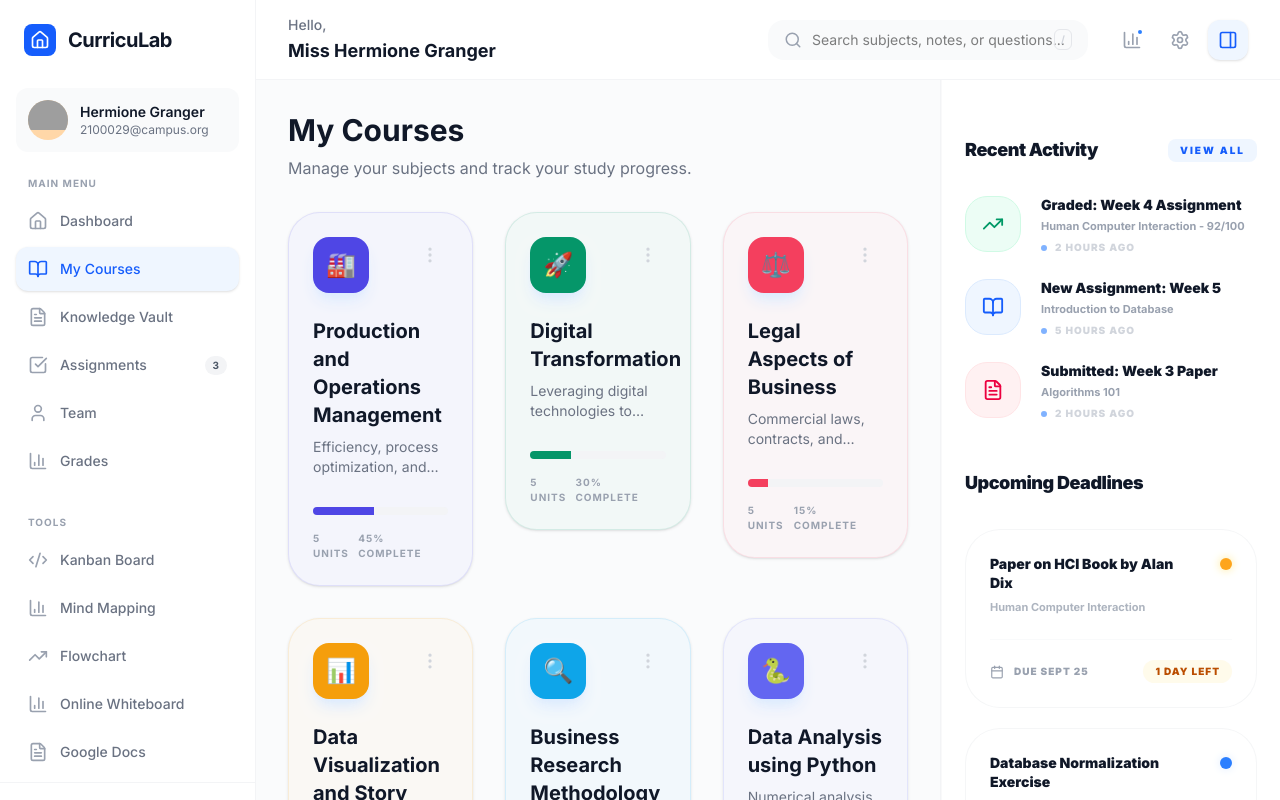
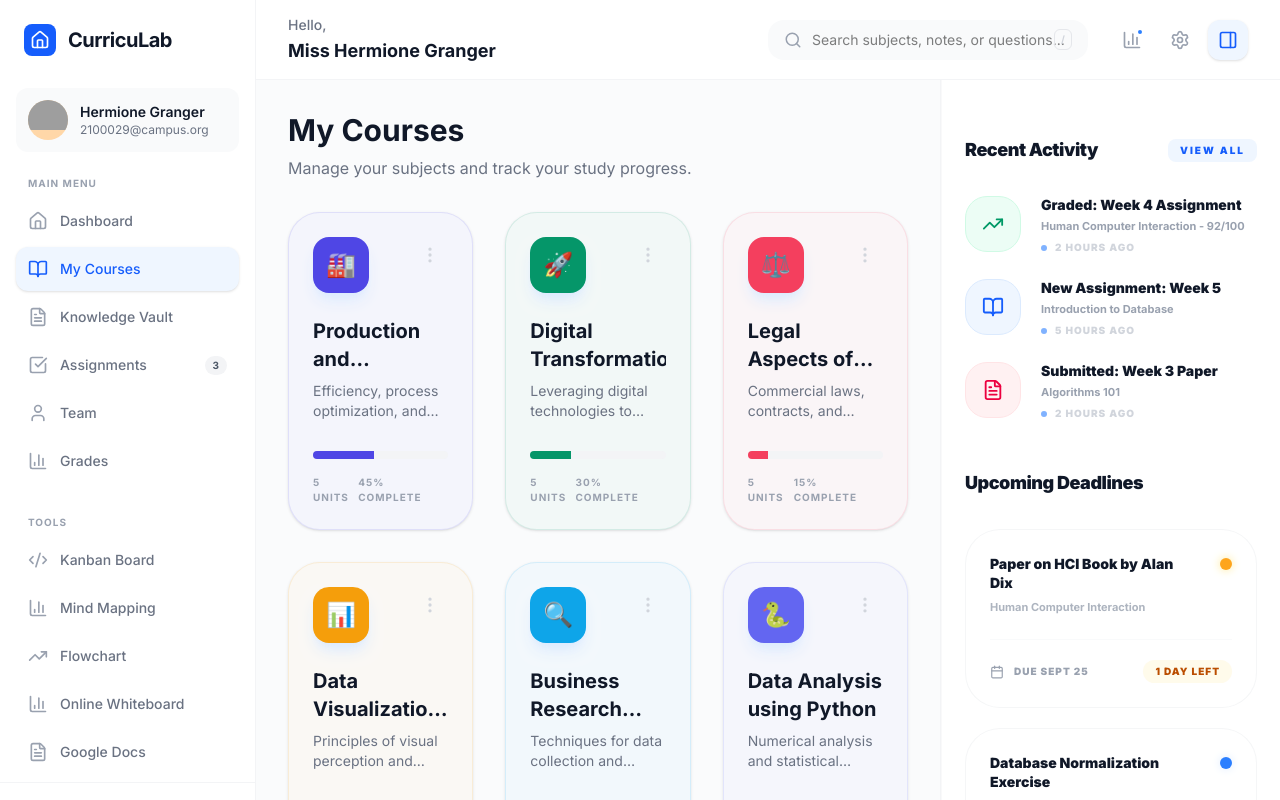
Before and after one commit to Harry-0402/CurricuLab, a Next.js app: page /subjects in a window 1280 px wide. Built offline with nearby package versions, Linux system fonts and the light colour scheme; grey boxes are pictures that could not be loaded.

Commit message:
feat: enable subject card menu and standardise height

```diff
--- a/components/web/SubjectCard.tsx
+++ b/components/web/SubjectCard.tsx
@@ -5,6 +5,7 @@ import Link from 'next/link';
 import { Icons } from '@/components/shared/Icons';
 import { ProgressBar } from '@/components/shared/ProgressBar';
 import { Subject } from '@/types';
+import { cn } from '@/lib/utils';
 
 interface SubjectCardProps {
     subject: Subject;
@@ -12,11 +13,32 @@ interface SubjectCardProps {
 
 export function SubjectCard({ subject }: SubjectCardProps) {
     const IconComponent = (Icons as any)[subject.icon];
+    const [isMenuOpen, setIsMenuOpen] = React.useState(false);
+    const menuRef = React.useRef<HTMLDivElement>(null);
+
+    React.useEffect(() => {
+        function handleClickOutside(event: MouseEvent) {
+            if (menuRef.current && !menuRef.current.contains(event.target as Node)) {
+                setIsMenuOpen(false);
+            }
+        }
+        document.addEventListener("mousedown", handleClickOutside);
+        return () => document.removeEventListener("mousedown", handleClickOutside);
+    }, []);
+
+    const handleAction = (e: React.MouseEvent, action: string) => {
+        e.preventDefault();
+        e.stopPropagation();
+        setIsMenuOpen(false);
+        // Placeholder for actual implementation
+        console.log(`${action} subject ${subject.id}`);
+        alert(`${action} feature coming soon for ${subject.title}!`);
+    };
 
     return (
-        <Link href={`/subject/${subject.id}`} className="block group">
+        <Link href={`/subject/${subject.id}`} className="block group h-full">
             <div
-                className="p-6 rounded-[32px] border shadow-sm group-hover:shadow-md transition-all duration-500"
+                className="p-6 rounded-[32px] border shadow-sm group-hover:shadow-md transition-all duration-500 h-full flex flex-col"
                 style={{
                     backgroundColor: `${subject.color}08`, // ~3% opacity tint
                     borderColor: `${subject.color}20`  // ~12% opacity border
@@ -24,7 +46,7 @@ export function SubjectCard({ subject }: SubjectCardProps) {
             >
                 <div className="flex items-start justify-between mb-6">
                     <div
-                        className="w-14 h-14 rounded-2xl flex items-center justify-center text-white shadow-lg shadow-blue-100 group-hover:scale-110 transition-transform duration-300 overflow-hidden"
+                        className="w-14 h-14 rounded-2xl flex items-center justify-center text-white shadow-lg shadow-blue-100 group-hover:scale-110 transition-transform duration-300 overflow-hidden shrink-0"
                         style={{ backgroundColor: subject.color }}
                     >
                         {IconComponent ? (
@@ -34,18 +56,23 @@ export function SubjectCard({ subject }: SubjectCardProps) {
                         )}
                     </div>
 
-                    <div className="relative group/settings">
+                    <div className="relative" ref={menuRef}>
                         <button
                             onClick={(e) => {
                                 e.preventDefault();
                                 e.stopPropagation();
+                                setIsMenuOpen(!isMenuOpen);
                             }}
-                            className="p-2 text-gray-300 hover:text-blue-600 hover:bg-blue-50 rounded-xl transition-all active:scale-95"
+                            className={cn(
+                                "p-2 rounded-xl transition-all active:scale-95",
+                                isMenuOpen ? "text-blue-600 bg-blue-50" : "text-gray-300 hover:text-blue-600 hover:bg-blue-50"
+                            )}
                         >
                             <Icons.MoreVertical size={20} />
                         </button>
 
-                        <div className="absolute right-0 top-full mt-2 w-36 bg-white rounded-2xl shadow-xl border border-gray-100 py-2 hidden group-hover/settings:block animate-in fade-in slide-in-from-top-2 z-10">
+                        {isMenuOpen && (
+                            <div className="absolute right-0 top-full mt-2 w-40 bg-white rounded-2xl shadow-xl border border-gray-100 py-2 animate-in fade-in zoom-in-95 z-20">
                                 {[
                                     { label: 'Add Unit', icon: Icons.PlusCircle, color: 'text-blue-600' },
                                     { label: 'Edit', icon: Icons.Edit, color: 'text-gray-600' },
@@ -53,12 +80,7 @@ export function SubjectCard({ subject }: SubjectCardProps) {
                                 ].map((opt, i) => (
                                     <button
                                         key={i}
-                                    onClick={(e) => {
-                                        e.preventDefault();
-                                        e.stopPropagation();
-                                        // Mock action
-                                        console.log(`${opt.label} subject ${subject.id}`);
-                                    }}
+                                        onClick={(e) => handleAction(e, opt.label)}
                                         className="w-full px-4 py-2.5 text-[10px] font-black uppercase tracking-widest flex items-center gap-3 hover:bg-gray-50 transition-colors"
                                     >
                                         <opt.icon size={14} className={opt.color} />
@@ -66,13 +88,16 @@ export function SubjectCard({ subject }: SubjectCardProps) {
                                     </button>
                                 ))}
                             </div>
+                        )}
                     </div>
                 </div>
 
-                <h3 className="text-xl font-bold text-gray-900 mb-2">{subject.title}</h3>
-                <p className="text-sm text-gray-500 mb-6 line-clamp-2">{subject.description}</p>
+                <div className="flex-1">
+                    <h3 className="text-xl font-bold text-gray-900 mb-2 line-clamp-2 min-h-[3.5rem]">{subject.title}</h3>
+                    <p className="text-sm text-gray-500 mb-6 line-clamp-2 min-h-[2.5rem]">{subject.description}</p>
+                </div>
 
-                <div className="space-y-4">
+                <div className="space-y-4 mt-auto">
                     <ProgressBar value={subject.progress} color={subject.color} />
                     <div className="flex items-center justify-between text-[10px] font-bold text-gray-400 uppercase tracking-widest">
                         <span>{subject.unitCount} Units</span>
```
Lines whose indentation alone changed are shown as unchanged.
